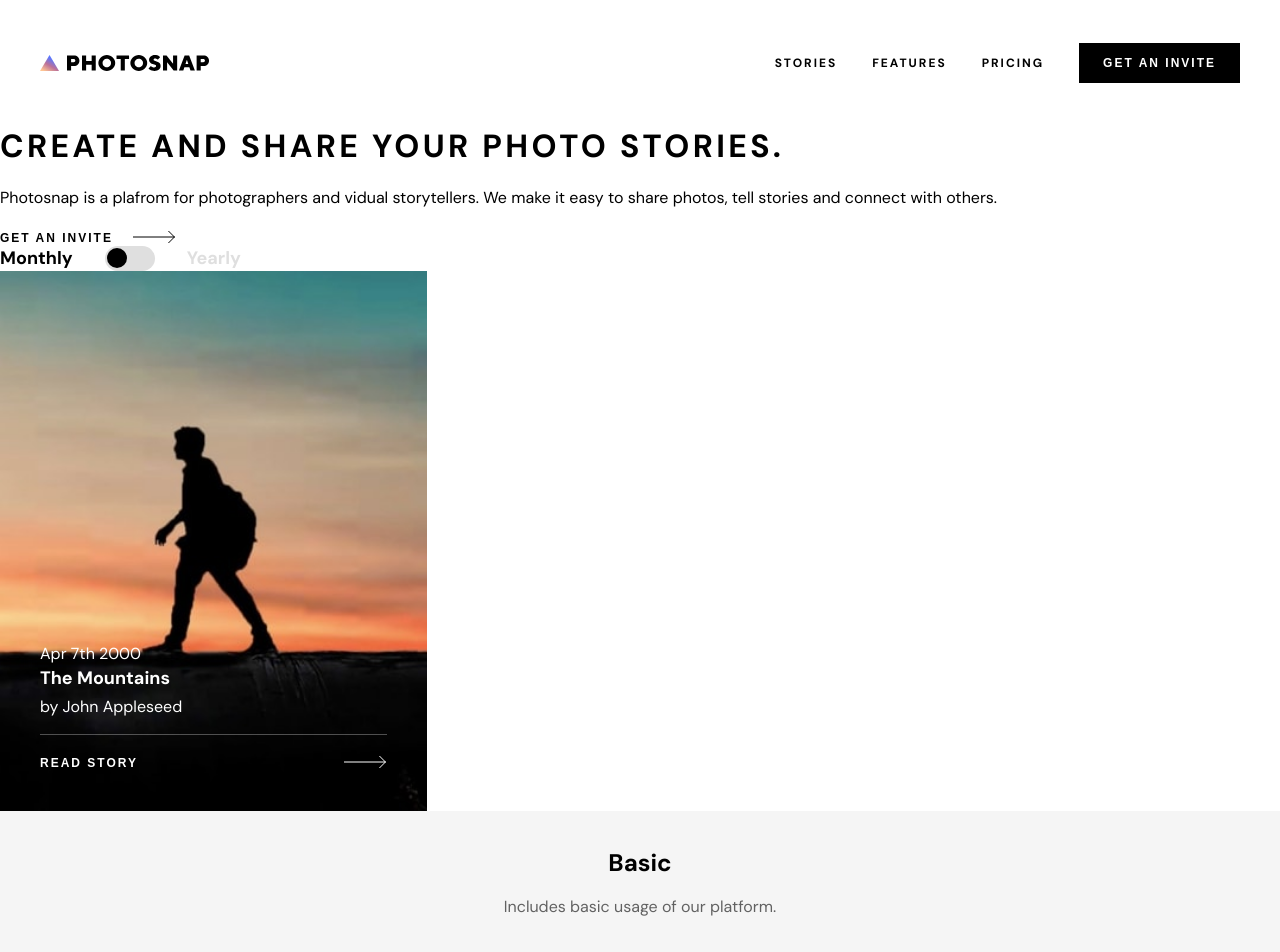
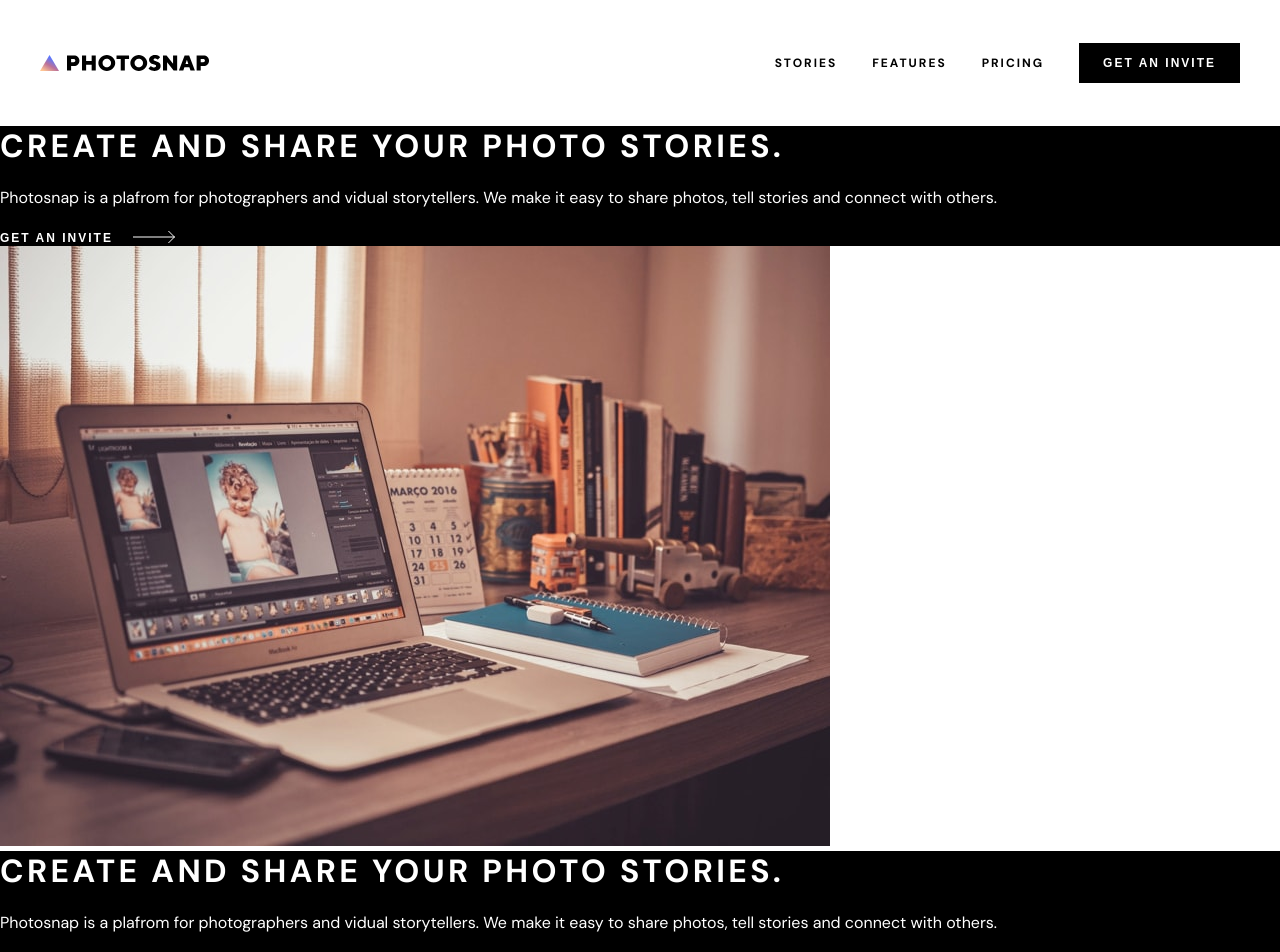
Before and after one commit to mbensa/photosnap, a React (Create React App) app: page / in a window 1280 px wide. Shown: the top 952 px of the page. Built offline with nearby package versions, Linux system fonts and the light colour scheme.

Commit message:
added section component

```diff
--- a/src/components/Image.js
+++ b/src/components/Image.js
@@ -1,7 +1,80 @@
-import React from 'react';
+import React, { useState, useCallback, useEffect } from 'react';
+import desktopStories from '../assets/home/desktop/beautiful-stories.jpg';
+import desktopCreate from '../assets/home/desktop/create-and-share.jpg';
+import desktopDesigned from '../assets/home/desktop/designed-for-everyone.jpg';
+import desktopFeaturesHero from '../assets/features/desktop/hero.jpg';
+import desktopPricingHero from '../assets/pricing/desktop/hero.jpg';
+import desktopBeta from '../assets/shared/desktop/bg-beta.jpg';
+import tabletStories from '../assets/home/tablet/beautiful-stories.jpg';
+import tabletCreate from '../assets/home/tablet/create-and-share.jpg';
+import tabletDesigned from '../assets/home/tablet/designed-for-everyone.jpg';
+import tabletFeaturesHero from '../assets/features/tablet/hero.jpg';
+import tabletPricingHero from '../assets/pricing/tablet/hero.jpg';
+import tabletBeta from '../assets/shared/tablet/bg-beta.jpg';
+import mobileStories from '../assets/home/mobile/beautiful-stories.jpg';
+import mobileCreate from '../assets/home/mobile/create-and-share.jpg';
+import mobileDesigned from '../assets/home/mobile/designed-for-everyone.jpg';
+import mobileFeaturesHero from '../assets/features/mobile/hero.jpg';
+import mobilePricingHero from '../assets/pricing/mobile/hero.jpg';
+import mobileBeta from '../assets/shared/mobile/bg-beta.jpg';
+
+const imgDesktopUrls = {
+  stories: desktopStories,
+  create: desktopCreate,
+  designed: desktopDesigned,
+  featuresHero: desktopFeaturesHero,
+  pricingHero: desktopPricingHero,
+  beta: desktopBeta,
+};
+
+const imgTabletUrls = {
+  stories: tabletStories,
+  create: tabletCreate,
+  designed: tabletDesigned,
+  featuresHero: tabletFeaturesHero,
+  pricingHero: tabletPricingHero,
+  beta: tabletBeta,
+};
+
+const imgMobileUrls = {
+  stories: mobileStories,
+  create: mobileCreate,
+  designed: mobileDesigned,
+  featuresHero: mobileFeaturesHero,
+  pricingHero: mobilePricingHero,
+  beta: mobileBeta,
+};
 
 export default function Image(props) {
-  const { src, alt } = props;
+  const { alt, image } = props;
 
-  return <img src={src} alt={alt} />;
+  const imgDesktopUrl = imgDesktopUrls[image];
+  const imgTabletUrl = imgTabletUrls[image];
+  const imgMobileUrl = imgMobileUrls[image];
+
+  const [windowWidth, setWindowWidth] = useState(window.innerWidth);
+
+  let imageUrl;
+
+  if (windowWidth < 768) {
+    imageUrl = imgMobileUrl;
+  } else if (windowWidth >= 768 && windowWidth < 1280) {
+    imageUrl = imgTabletUrl;
+  } else {
+    imageUrl = imgDesktopUrl;
+  }
+
+  const handleWindowResize = useCallback(() => {
+    setWindowWidth(window.innerWidth);
+  }, []);
+
+  useEffect(() => {
+    window.addEventListener('resize', handleWindowResize);
+
+    return () => {
+      window.removeEventListener('resize', handleWindowResize);
+    };
+  }, [handleWindowResize]);
+
+  return <img src={imageUrl} alt={alt} />;
 }
--- a/src/components/InfoSection.js
+++ b/src/components/InfoSection.js
@@ -4,11 +4,23 @@ import Button from './Button';
 import './infoSection.css';
 
 export default function InfoSection(props) {
-  const { title, message, buttonClass, btnText, dark, infoSectionClass } =
-    props;
+  const {
+    title,
+    message,
+    buttonClass,
+    btnText,
+    dark,
+    infoSectionClass,
+    darkBg,
+  } = props;
+
+  const styles = {
+    backgroundColor: darkBg ? '#000000' : '#FFFFFF',
+    color: darkBg ? '#FFFFFF' : '#000000',
+  };
 
   return (
-    <div className={infoSectionClass}>
+    <div className={infoSectionClass} style={styles}>
       <Text type="h1">{title}</Text>
       <Text type="p" className="infoSectionMessage">
         {message}
--- /dev/null
+++ b/src/components/Section.js
@@ -0,0 +1,50 @@
+import React from 'react';
+import InfoSection from './InfoSection';
+import Image from './Image';
+
+export default function Section(props) {
+  const {
+    image,
+    alt,
+    title,
+    message,
+    buttonClass,
+    btnText,
+    dark,
+    infoSectionClass,
+    darkBg,
+    infoFirst,
+  } = props;
+
+  return (
+    <div>
+      {infoFirst ? (
+        <div>
+          <InfoSection
+            infoSectionClass={infoSectionClass}
+            title={title}
+            message={message}
+            buttonClass={buttonClass}
+            btnText={btnText}
+            dark={dark}
+            darkBg={darkBg}
+          />
+          <Image image={image} alt={alt} />
+        </div>
+      ) : (
+        <div>
+          <Image image={image} alt={alt} />
+          <InfoSection
+            infoSectionClass={infoSectionClass}
+            title={title}
+            message={message}
+            buttonClass={buttonClass}
+            btnText={btnText}
+            dark={dark}
+            darkBg={darkBg}
+          />
+        </div>
+      )}
+    </div>
+  );
+}
--- a/src/components/planBox.css
+++ b/src/components/planBox.css
@@ -86,7 +86,7 @@ input:checked + label > .planBoxLine {
   display: block;
 }
 
-@media (min-width: 768px) and (max-width: 1024px) {
+@media (min-width: 768px) and (max-width: 1280px) {
   .planBoxLabel {
     grid-template-columns: 1fr 1fr;
     grid-template-areas:
@@ -116,3 +116,13 @@ input:checked + label > .planBoxLine {
     padding: 20px 0 30px 0;
   }
 }
+
+@media (min-width: 1281px) {
+  input + label {
+    transition: transform 0.5s;
+  }
+
+  input:checked + label {
+    transform: scale(1.1);
+  }
+}
--- a/src/pages/Main.js
+++ b/src/pages/Main.js
@@ -14,6 +14,7 @@ import ToggleSwitch from '../components/ToggleSwitch';
 import Card from '../components/Card';
 import Header from '../components/Header';
 import Footer from '../components/Footer';
+import Section from '../components/Section';
 
 export default function Main() {
   const [active, setActive] = useState('');
@@ -34,9 +35,17 @@ export default function Main() {
       <InfoSection
         title="CREATE AND SHARE YOUR PHOTO STORIES."
         message="Photosnap is a plafrom for photographers and vidual storytellers. We make it easy to share photos, tell stories and connect with others."
-        buttonClass="opaqueDark"
+        buttonClass="opaqueWhite"
         btnText="GET AN INVITE"
-        dark="true"
+        darkBg
+      />
+      <Section
+        image="stories"
+        title="CREATE AND SHARE YOUR PHOTO STORIES."
+        message="Photosnap is a plafrom for photographers and vidual storytellers. We make it easy to share photos, tell stories and connect with others."
+        buttonClass="opaqueWhite"
+        btnText="GET AN INVITE"
+        darkBg
       />
 
       <ToggleSwitch />
```
